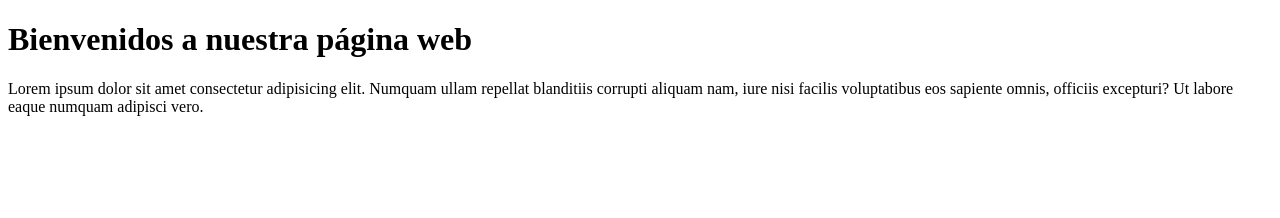
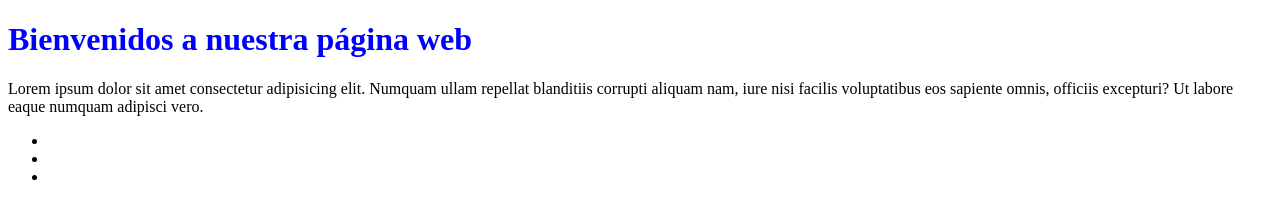
Before and after one commit to jcubillo28/repocursomj, a plain HTML site: page index.html in a window 1280 px wide. Drawn offline with Linux system fonts and the light colour scheme.

Commit message:
Se agrego una nueva lista y se cambio el ccolor de h1

```diff
--- a/css/estilos.css
+++ b/css/estilos.css
@@ -0,0 +1,3 @@
+h1 {
+    color:blue;
+}
--- a/index.html
+++ b/index.html
@@ -9,5 +9,10 @@
 <body>
     <h1>Bienvenidos a nuestra página web</h1>
     <p>Lorem ipsum dolor sit amet consectetur adipisicing elit. Numquam ullam repellat blanditiis corrupti aliquam nam, iure nisi facilis voluptatibus eos sapiente omnis, officiis excepturi? Ut labore eaque numquam adipisci vero.</p>
+    <ul>
+        <li></li>
+        <li></li>
+        <li></li>
+    </ul>
 </body>
 </html>
```
